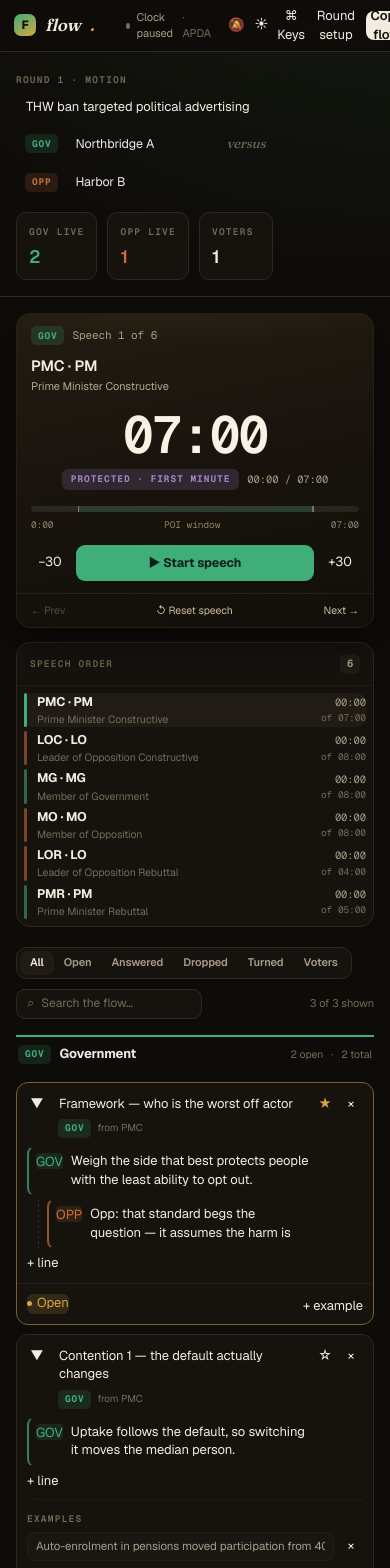
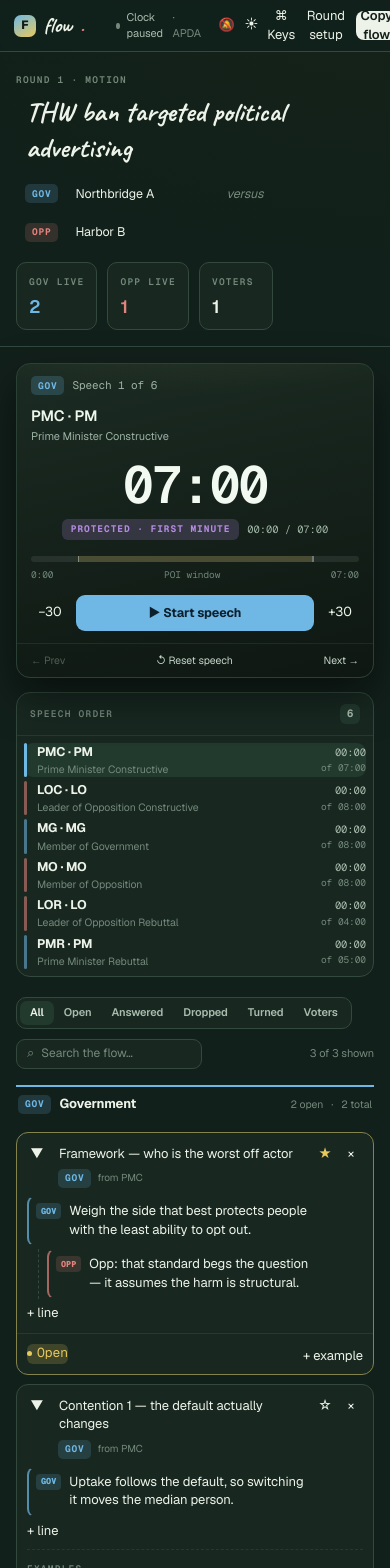
Before and after one commit to AritraRoy0/flow, a Next.js app: page / in a window 390 px wide. Shown: the top 1568 px of the page. Built offline with nearby package versions, Linux system fonts and the light colour scheme.

Commit message:
Landing v2

```diff
--- a/app/layout.tsx
+++ b/app/layout.tsx
@@ -1,5 +1,5 @@
 import type { Metadata } from "next";
-import { Fraunces, Geist, Geist_Mono } from "next/font/google";
+import { Caveat, Geist, Geist_Mono } from "next/font/google";
 import "./globals.css";
 
 const geistSans = Geist({
@@ -12,15 +12,13 @@ const geistMono = Geist_Mono({
   subsets: ["latin"],
 });
 
-// The editorial display face for the motion and the wordmark — everything
-// else in the app speaks in Geist. Optical sizing is left on the variable
-// axis so it self-adjusts between the small "versus" label and the large
-// motion headline instead of using one static cut at every size.
-const fraunces = Fraunces({
-  variable: "--font-fraunces",
+// A legal-pad conceit: the motion and the wordmark read like a pen scrawl
+// at the top of a flow sheet, while everything else in the app — every
+// argument, every button — stays in plain, fast-to-read Geist.
+const caveat = Caveat({
+  variable: "--font-caveat",
   subsets: ["latin"],
-  style: ["normal", "italic"],
-  axes: ["opsz", "SOFT"],
+  weight: ["500", "600", "700"],
 });
 
 export const metadata: Metadata = {
@@ -32,7 +30,7 @@ export default function RootLayout({ children }: LayoutProps<"/">) {
   return (
     <html
       lang="en"
-      className={`${geistSans.variable} ${geistMono.variable} ${fraunces.variable}`}
+      className={`${geistSans.variable} ${geistMono.variable} ${caveat.variable}`}
     >
       <body>{children}</body>
     </html>
--- a/app/page.tsx
+++ b/app/page.tsx
@@ -430,8 +430,8 @@ const buildExport = (state: {
 /* ------------------------------------------------------------------ */
 
 const CSS = `
-html body { background: #0b0e11; }
-html[data-flow-theme="light"] body { background: #f2f2ef; }
+html body { background: #12201b; }
+html[data-flow-theme="light"] body { background: #f7f3dc; }
 
 /* globals.css sets overflow-x:hidden on html/body, which makes them scroll
    containers and breaks the sticky topbar and rails. \`clip\` clips the same
@@ -440,37 +440,43 @@ html:root { overflow-x: clip; }
 html:root > body { overflow-x: clip; }
 
 .f-app {
-  /* Ink & Chamber: a warm-dark editorial palette in place of a stock
-     teal/coral SaaS scheme — jade for Government, burnished copper for
-     Opposition, brass for warnings and voting issues. */
-  --gov: #3fae79;
-  --opp: #c96f3a;
-  --warn: #d7a53f;
-  --danger: #cf5744;
-  --violet: #a084c9;
-
-  --bg: #0e0c09;
-  --bg-grad: radial-gradient(1200px 620px at 12% -10%, #1c170f 0%, transparent 60%),
-             radial-gradient(900px 500px at 100% 0%, #131810 0%, transparent 55%), #0e0c09;
-  --panel: #16130f;
-  --panel-2: #1a1712;
-  --raised: #201c15;
-  --line: #2e2820;
-  --line-soft: #221e17;
-  --text: #f2ece0;
-  --dim: #a89d87;
-  --faint: #756b57;
-  --primary: #f2ece0;
-  --primary-ink: #15120d;
-  --gov-bg: rgba(63, 174, 121, .14);
-  --opp-bg: rgba(201, 111, 58, .15);
-  --shadow: 0 18px 44px rgba(0, 0, 0, .46);
-  --ring: rgba(215, 165, 63, .55);
+  /* Legal Pad / Chalkboard: the two surfaces an actual debater flows a
+     round on. Light mode is a ruled legal pad — blue ballpoint for
+     Government, red ballpoint for Opposition, a highlighter mustard for
+     warnings, a torn-page cream for cards. Dark mode is a chalkboard —
+     the same two-pen logic redrawn in sky-blue and coral chalk. */
+  --gov: #6fb8e6;
+  --opp: #e2837c;
+  --warn: #e8c95c;
+  --danger: #d1602f;
+  --violet: #b48be0;
+
+  --bg: #12201b;
+  --bg-grad: radial-gradient(1100px 560px at 10% -10%, #17281f 0%, transparent 60%),
+             radial-gradient(900px 480px at 100% 0%, #142219 0%, transparent 55%), #12201b;
+  --panel: #182821;
+  --panel-2: #1c2f26;
+  --raised: #22392e;
+  --line: #33493d;
+  --line-soft: #253b30;
+  --text: #edf3e9;
+  --dim: #a9bcae;
+  --faint: #74897c;
+  --primary: #edf3e9;
+  --primary-ink: #142019;
+  --gov-bg: rgba(111, 184, 230, .16);
+  --opp-bg: rgba(226, 131, 124, .16);
+  --warn-bg: rgba(232, 201, 92, .18);
+  --danger-bg: rgba(209, 96, 47, .2);
+  --violet-bg: rgba(180, 139, 224, .18);
+  --shadow: 0 18px 42px rgba(0, 0, 0, .5);
+  --ring: rgba(232, 201, 92, .55);
 
   --font-ui: var(--font-geist-sans), "Inter", -apple-system, BlinkMacSystemFont, "Segoe UI", Roboto, Helvetica, Arial, sans-serif;
   --font-mono: var(--font-geist-mono), "SFMono-Regular", "JetBrains Mono", Consolas, monospace;
-  --font-display: var(--font-fraunces), "Iowan Old Style", "Palatino Linotype", Palatino, Georgia, "Times New Roman", serif;
-
+  --font-hand: var(--font-caveat), "Segoe Print", "Bradley Hand", cursive;
+
+  position: relative;
   min-height: 100vh;
   background: var(--bg-grad);
   color: var(--text);
@@ -482,28 +488,45 @@ html:root > body { overflow-x: clip; }
 }
 
 .f-app[data-theme="light"] {
-  --gov: #1f7a52;
-  --opp: #a8551f;
-  --warn: #8a6414;
-  --danger: #a83a2c;
-  --violet: #6d54a0;
-
-  --bg: #f6f1e7;
-  --bg-grad: radial-gradient(1100px 560px at 8% -12%, #fffdf7 0%, transparent 58%), #f6f1e7;
-  --panel: #fffdf8;
-  --panel-2: #f4efe1;
-  --raised: #fffdf8;
-  --line: #e5dcc6;
-  --line-soft: #ede6d4;
-  --text: #201b12;
-  --dim: #6f6450;
-  --faint: #9a8f75;
-  --primary: #201b12;
-  --primary-ink: #fbf7ee;
-  --gov-bg: rgba(31, 122, 82, .11);
-  --opp-bg: rgba(168, 85, 31, .12);
-  --shadow: 0 12px 30px rgba(40, 32, 16, .09);
-  --ring: rgba(138, 100, 20, .48);
+  --gov: #1f5aa8;
+  --opp: #bf3a2e;
+  --warn: #a9760f;
+  --danger: #8a2a22;
+  --violet: #6a4c93;
+
+  --bg: #f7f3dc;
+  --bg-grad: radial-gradient(1200px 600px at 6% -8%, rgba(255, 255, 255, .55), transparent 60%),
+             repeating-linear-gradient(to bottom, transparent 0, transparent 25px, rgba(74, 98, 138, .15) 25px, rgba(74, 98, 138, .15) 26px),
+             #f7f3dc;
+  --panel: #fffcec;
+  --panel-2: #f7f1d8;
+  --raised: #fffdf3;
+  --line: #ddd2a4;
+  --line-soft: #ece4c2;
+  --text: #23324a;
+  --dim: #55637c;
+  --faint: #8f8968;
+  --primary: #23324a;
+  --primary-ink: #fbf6e3;
+  --gov-bg: rgba(31, 90, 168, .12);
+  --opp-bg: rgba(191, 58, 46, .12);
+  --warn-bg: rgba(169, 118, 15, .14);
+  --danger-bg: rgba(138, 42, 34, .13);
+  --violet-bg: rgba(106, 76, 147, .13);
+  --shadow: 0 10px 26px rgba(60, 50, 20, .1);
+  --ring: rgba(31, 90, 168, .45);
+}
+
+/* The legal pad's red margin rule — a thin line in the empty gutter, never
+   under any card, so it can't collide with content at any breakpoint. */
+.f-app[data-theme="light"]::before {
+  content: "";
+  position: absolute; top: 0; bottom: 0; left: 10px; width: 1px;
+  background: rgba(191, 58, 46, .4);
+  pointer-events: none; z-index: 0;
+}
+@media (max-width: 900px) {
+  .f-app[data-theme="light"]::before { display: none; }
 }
 
 .f-app *, .f-app *::before, .f-app *::after { box-sizing: border-box; }
@@ -516,12 +539,12 @@ html:root > body { overflow-x: clip; }
 .f-app textarea { resize: none; }
 .f-app :focus { outline: none; }
 .f-app :focus-visible { outline: 2px solid var(--ring); outline-offset: 2px; border-radius: 6px; }
-.f-app ::selection { background: rgba(215, 165, 63, .32); }
-
-/* Three-voice type system: Fraunces (serif) carries the motion and the
-   wordmark like a printed record; Geist Mono marks every label, tag, chip
-   and digit like scoreboard signage; Geist Sans is left to do the talking
-   everywhere else — body copy, inputs, buttons. */
+.f-app ::selection { background: rgba(232, 201, 92, .4); }
+
+/* Three-voice type system: Caveat (handwriting) carries the motion and the
+   wordmark like a pen scrawl at the top of the pad; Geist Mono marks every
+   label, tag, chip and digit like a typed transcript; Geist Sans does the
+   talking everywhere else — body copy, inputs, buttons. */
 .f-mono { font-family: var(--font-mono); font-variant-numeric: tabular-nums; }
 .f-eyebrow {
   font-family: var(--font-mono); font-size: 9.5px; font-weight: 600; letter-spacing: .13em;
@@ -538,17 +561,17 @@ html:root > body { overflow-x: clip; }
   backdrop-filter: blur(14px) saturate(140%);
 }
 .f-brand {
-  display: flex; align-items: center; gap: 9px;
-  font-family: var(--font-display); font-style: italic; font-weight: 560;
-  font-size: 17px; letter-spacing: -.01em;
+  display: flex; align-items: center; gap: 8px;
+  font-family: var(--font-hand); font-weight: 700;
+  font-size: 21px; letter-spacing: 0;
 }
 .f-brand-mark {
   display: grid; place-items: center; width: 22px; height: 22px; border-radius: 7px;
   background: linear-gradient(150deg, var(--gov), var(--warn));
-  color: #15120d; font-family: var(--font-ui); font-style: normal;
-  font-size: 12px; font-weight: 800;
-}
-.f-brand em { font-style: italic; color: var(--warn); }
+  color: #131b16; font-family: var(--font-ui); font-weight: 800;
+  font-size: 12px;
+}
+.f-brand em { font-style: normal; color: var(--opp); }
 .f-top-divider { width: 1px; height: 18px; background: var(--line); }
 .f-live { display: flex; align-items: center; gap: 7px; color: var(--dim); font-size: 11px; }
 .f-dot { width: 6px; height: 6px; border-radius: 50%; background: var(--faint); }
@@ -582,11 +605,13 @@ html:root > body { overflow-x: clip; }
   border-bottom: 1px solid var(--line);
 }
 .f-strip-main { flex: 1; min-width: 0; }
-.f-motion {
-  display: block; width: 100%; margin-top: 6px; padding: 2px 8px 2px 9px;
+/* Qualified with the element type so this beats ".f-app textarea{font:inherit}"
+   on specificity — a class alone would tie and lose the handwriting face. */
+textarea.f-motion {
+  display: block; width: 100%; margin-top: 2px; padding: 2px 8px 2px 9px;
   border: 1px solid transparent; border-radius: 9px; background: transparent;
-  font-family: var(--font-display); font-weight: 480; font-size: clamp(24px, 2.9vw, 38px);
-  line-height: 1.16; letter-spacing: -.015em; color: var(--text);
+  font-family: var(--font-hand); font-weight: 700; font-size: clamp(28px, 3.4vw, 44px);
+  line-height: 1.3; letter-spacing: 0; color: var(--text);
   overflow: hidden;
   transition: background .15s ease, border-color .15s ease;
 }
@@ -601,7 +626,7 @@ html:root > body { overflow-x: clip; }
 }
 .f-team input:hover { border-color: var(--line); }
 .f-team input:focus { border-color: var(--line); background: var(--panel); }
-.f-vs { color: var(--faint); font-family: var(--font-display); font-style: italic; font-size: 13px; }
+.f-vs { color: var(--faint); font-family: var(--font-ui); font-style: italic; font-size: 12.5px; }
 
 .f-tag {
   display: inline-flex; align-items: center; height: 19px; padding: 0 7px;
@@ -648,69 +673,72 @@ html:root > body { overflow-x: clip; }
 
 /* ---------- timer ---------- */
 .f-timer {
-  /* The timer stays a dark slab in both themes, so it pins its own bright
-     accents rather than inheriting the light-theme (dark-on-light) ones. */
-  --gov: #3fae79; --gov-bg: rgba(63, 174, 121, .18);
-  --opp: #c96f3a; --opp-bg: rgba(201, 111, 58, .2);
-  --warn: #d7a53f; --danger: #cf5744; --violet: #a084c9;
+  /* The timer is a little chalkboard clock bolted to the wall — it stays
+     board-dark and chalk-bright in both page themes rather than flipping
+     to a white slab in Legal Pad mode. */
+  --gov: #6fb8e6; --gov-bg: rgba(111, 184, 230, .2);
+  --opp: #e2837c; --opp-bg: rgba(226, 131, 124, .22);
+  --warn: #e8c95c; --warn-bg: rgba(232, 201, 92, .2);
+  --danger: #d1602f; --danger-bg: rgba(209, 96, 47, .22);
+  --violet: #b48be0; --violet-bg: rgba(180, 139, 224, .2);
 
   position: relative; overflow: hidden;
-  border-radius: 14px; border: 1px solid #262015;
-  background: linear-gradient(168deg, #221c13 0%, #17130c 55%, #120f0a 100%);
-  color: #f4ede0; box-shadow: var(--shadow);
-}
-.f-app[data-theme="light"] .f-timer { border-color: #1e1810; }
+  border-radius: 14px; border: 1px solid #2c4136;
+  background: linear-gradient(168deg, #1b2b23 0%, #142019 55%, #0f1712 100%);
+  color: #eef7ec; box-shadow: var(--shadow);
+}
+.f-app[data-theme="light"] .f-timer { border-color: #263a2f; }
 .f-timer::after {
   content: ""; position: absolute; inset: 0; pointer-events: none;
-  background: radial-gradient(520px 180px at 50% -30%, rgba(215, 165, 63, .16), transparent 70%);
-}
-.f-timer.warn { border-color: color-mix(in srgb, var(--warn) 45%, #262015); }
-.f-timer.over { border-color: color-mix(in srgb, var(--danger) 55%, #262015); }
+  background: radial-gradient(520px 180px at 50% -30%, rgba(232, 201, 92, .13), transparent 70%);
+}
+.f-timer.warn { border-color: color-mix(in srgb, var(--warn) 45%, #2c4136); }
+.f-timer.over { border-color: color-mix(in srgb, var(--danger) 55%, #2c4136); }
 .f-timer-head {
   display: flex; align-items: center; gap: 8px; flex-wrap: wrap;
   padding: 12px 14px 0; position: relative; z-index: 1;
 }
 .f-timer-role { padding: 10px 14px 0; position: relative; z-index: 1; }
 .f-timer-role strong { font-size: 15px; font-weight: 600; letter-spacing: -.01em; }
-.f-timer-role span { display: block; margin-top: 2px; color: #b5a88e; font-size: 11px; }
+.f-timer-role span { display: block; margin-top: 2px; color: #9db3a4; font-size: 11px; }
 .f-timer-face { position: relative; z-index: 1; display: grid; justify-items: center; padding: 14px 14px 12px; }
 .f-clock {
   font-family: var(--font-mono); font-variant-numeric: tabular-nums;
   font-size: clamp(52px, 5.6vw, 68px); font-weight: 600; line-height: 1;
-  letter-spacing: -.045em; color: #f8f1e4;
+  letter-spacing: -.045em; color: #f2f9f0;
   transition: color .3s ease;
 }
 .f-timer.warn .f-clock { color: var(--warn); }
 .f-timer.over .f-clock { color: var(--danger); }
-.f-clock-sub { margin-top: 8px; display: flex; align-items: center; gap: 8px; font-size: 10.5px; color: #ab9d81; }
+.f-clock-sub { margin-top: 8px; display: flex; align-items: center; gap: 8px; font-size: 10.5px; color: #9db3a4; }
 .f-phase {
   display: inline-flex; align-items: center; gap: 6px; height: 21px; padding: 0 9px;
   border-radius: 6px; font-family: var(--font-mono); font-size: 9.5px; font-weight: 700; letter-spacing: .1em;
-  background: rgba(255, 255, 255, .07); color: #cabe9f;
+  background: rgba(255, 255, 255, .07); color: #c4d6c9;
 }
 .f-phase.poi { color: var(--gov); background: var(--gov-bg); }
-.f-phase.protect { color: var(--violet); background: rgba(160, 132, 201, .18); }
-.f-phase.warn { color: var(--warn); background: rgba(215, 165, 63, .18); }
-.f-phase.over { color: var(--danger); background: rgba(207, 87, 68, .18); }
+.f-phase.protect { color: var(--violet); background: var(--violet-bg); }
+.f-phase.warn { color: var(--warn); background: var(--warn-bg); }
+.f-phase.over { color: var(--danger); background: var(--danger-bg); }
 
 .f-track {
   position: relative; z-index: 1; height: 6px; margin: 4px 14px 0;
   border-radius: 99px; background: rgba(255, 255, 255, .08); overflow: hidden;
 }
-.f-track-poi { position: absolute; top: 0; bottom: 0; background: rgba(63, 174, 121, .18); }
+.f-track-poi { position: absolute; top: 0; bottom: 0; background: rgba(232, 201, 92, .18); }
 .f-track-fill {
-  /* Sand-through-an-hourglass: bronze warms to gold as the speech runs,
-     then the warn/over states below take it into copper and brick. */
+  /* Chalk drawn across the board: green while there's time, then the
+     warn/over states below redraw it in yellow and red chalk. */
   position: absolute; top: 0; bottom: 0; left: 0; border-radius: 99px;
-  background: linear-gradient(90deg, #8a6a35, #d7a53f);
+  background: linear-gradient(90deg, #3f6f57, #8fd6b0);
   transition: width .18s linear, background .3s ease;
 }
-.f-timer.warn .f-track-fill { background: linear-gradient(90deg, #d7a53f, #c96f3a); }
-.f-timer.over .f-track-fill { background: linear-gradient(90deg, #c96a3a, #cf5744); }
+.f-timer.warn .f-track-fill { background: linear-gradient(90deg, #e8c95c, #e2837c); }
+.f-timer.over .f-track-fill { background: linear-gradient(90deg, #c2502a, #d1602f); }
 .f-track-mark { position: absolute; top: -2px; bottom: -2px; width: 1.5px; background: rgba(255, 255, 255, .35); }
 .f-track-legend {
   position: relative; z-index: 1; display: flex; justify-content: space-between;
-  padding: 6px 14px 0; font-family: var(--font-mono); color: #8d8065; font-size: 9.5px;
+  padding: 6px 14px 0; font-family: var(--font-mono); color: #6f8579; font-size: 9.5px;
 }
 
 .f-timer-controls {
@@ -719,26 +747,26 @@ html:root > body { overflow-x: clip; }
 }
 .f-tbtn {
   display: grid; place-items: center; height: 36px; border-radius: 9px;
-  border: 1px solid rgba(255, 255, 255, .13); color: #d9cdb0;
+  border: 1px solid rgba(255, 255, 255, .13); color: #cfe0d3;
   font-size: 11px; font-weight: 600;
   transition: background .14s ease, border-color .14s ease, color .14s ease;
 }
 .f-tbtn:hover { background: rgba(255, 255, 255, .08); color: #fff; }
 .f-tbtn.go {
   display: flex; align-items: center; justify-content: center; gap: 8px;
-  background: var(--gov); border-color: transparent; color: #0e1f16;
+  background: var(--gov); border-color: transparent; color: #0d1f2c;
   font-size: 12.5px; font-weight: 700;
 }
-.f-tbtn.go:hover { background: color-mix(in srgb, var(--gov) 88%, #fff); color: #0e1f16; }
-.f-tbtn.go.pause { background: rgba(255, 255, 255, .14); color: #f4ede0; }
+.f-tbtn.go:hover { background: color-mix(in srgb, var(--gov) 88%, #fff); color: #0d1f2c; }
+.f-tbtn.go.pause { background: rgba(255, 255, 255, .14); color: #eef7ec; }
 .f-tbtn.go.pause:hover { background: rgba(255, 255, 255, .2); }
 .f-timer-foot {
   position: relative; z-index: 1;
   display: flex; align-items: center; justify-content: space-between;
   margin-top: 12px; padding: 9px 14px; border-top: 1px solid rgba(255, 255, 255, .07);
-  color: #ab9d81; font-size: 10.5px;
-}
-.f-timer-foot button { color: #cabe9f; font-size: 10.5px; }
+  color: #9db3a4; font-size: 10.5px;
+}
+.f-timer-foot button { color: #c4d6c9; font-size: 10.5px; }
 .f-timer-foot button:hover { color: #fff; }
 .f-flash {
   position: absolute; inset: 0; z-index: 2; pointer-events: none; border-radius: 14px;
@@ -847,15 +875,19 @@ html:root > body { overflow-x: clip; }
   font-family: var(--font-mono); font-size: 10px; font-weight: 620; letter-spacing: 0;
 }
 .f-chip .f-dot { width: 5px; height: 5px; }
-.f-chip.open { color: var(--warn); background: rgba(215, 165, 63, .15); }
+.f-chip.open { color: var(--warn); background: var(--warn-bg); }
 .f-chip.open .f-dot { background: var(--warn); }
 .f-chip.answered { color: var(--gov); background: var(--gov-bg); }
 .f-chip.answered .f-dot { background: var(--gov); }
-.f-chip.dropped { color: var(--violet); background: rgba(160, 132, 201, .16); }
+.f-chip.dropped { color: var(--violet); background: var(--violet-bg); }
 .f-chip.dropped .f-dot { background: var(--violet); }
 .f-chip.turned { color: var(--opp); background: var(--opp-bg); }
 .f-chip.turned .f-dot { background: var(--opp); }
 .f-chip.ghost { color: var(--faint); background: var(--panel-2); border-color: var(--line-soft); font-weight: 550; }
+/* A status chip is a <button> when it's clickable (cycling status) — that
+   makes ".f-app button{font:inherit}" outrank ".f-chip" on specificity and
+   silently drop it back to Geist. Bump the button case explicitly. */
+button.f-chip { font-family: var(--font-mono); }
 
 .f-card-body { padding: 0 10px 10px; }
 .f-nodes { display: grid; gap: 3px; }
@@ -877,7 +909,9 @@ html:root > body { overflow-x: clip; }
   color: var(--text); font-size: 12.2px; line-height: 1.45; overflow: hidden;
 }
 .f-node-text::placeholder { color: var(--faint); }
-.f-node-side {
+/* Always rendered as a <button> (it flips side on click) — qualify the
+   selector for the same specificity reason as button.f-chip above. */
+button.f-node-side {
   flex: 0 0 auto; margin-top: 2px; height: 16px; padding: 0 5px; border-radius: 4px;
   font-family: var(--font-mono); font-size: 8.5px; font-weight: 750; letter-spacing: 0;
 }
@@ -957,7 +991,7 @@ html:root > body { overflow-x: clip; }
 .f-poi-item button { margin-left: auto; color: var(--faint); font-size: 12px; }
 .f-poi-item button:hover { color: var(--danger); }
 .f-poi-locked {
-  padding: 9px 11px; border-radius: 9px; background: rgba(160, 132, 201, .12);
+  padding: 9px 11px; border-radius: 9px; background: var(--violet-bg);
   color: var(--violet); font-size: 11px; line-height: 1.45;
 }
 
@@ -968,7 +1002,7 @@ html:root > body { overflow-x: clip; }
 /* ---------- overlays ---------- */
 .f-scrim {
   position: fixed; inset: 0; z-index: 90; display: grid; place-items: center; padding: 24px;
-  background: rgba(10, 8, 5, .62); backdrop-filter: blur(4px);
+  background: rgba(8, 14, 11, .64); backdrop-filter: blur(4px);
   animation: f-fade .16s ease-out;
 }
 @keyframes f-fade { from { opacity: 0 } to { opacity: 1 } }
@@ -2005,7 +2039,7 @@ export default function Home() {
             <span className="f-flash" key={`${speech.key}-${phase}`} />
             <div className="f-timer-head">
               <span className={`f-tag ${speech.side === "GOV" ? "gov" : "opp"}`}>{speech.side}</span>
-              <span className="f-mono" style={{ color: "#ab9d81", fontSize: 11 }}>
+              <span className="f-mono" style={{ color: "#9db3a4", fontSize: 11 }}>
                 Speech {current + 1} of {speeches.length}
               </span>
             </div>
```
